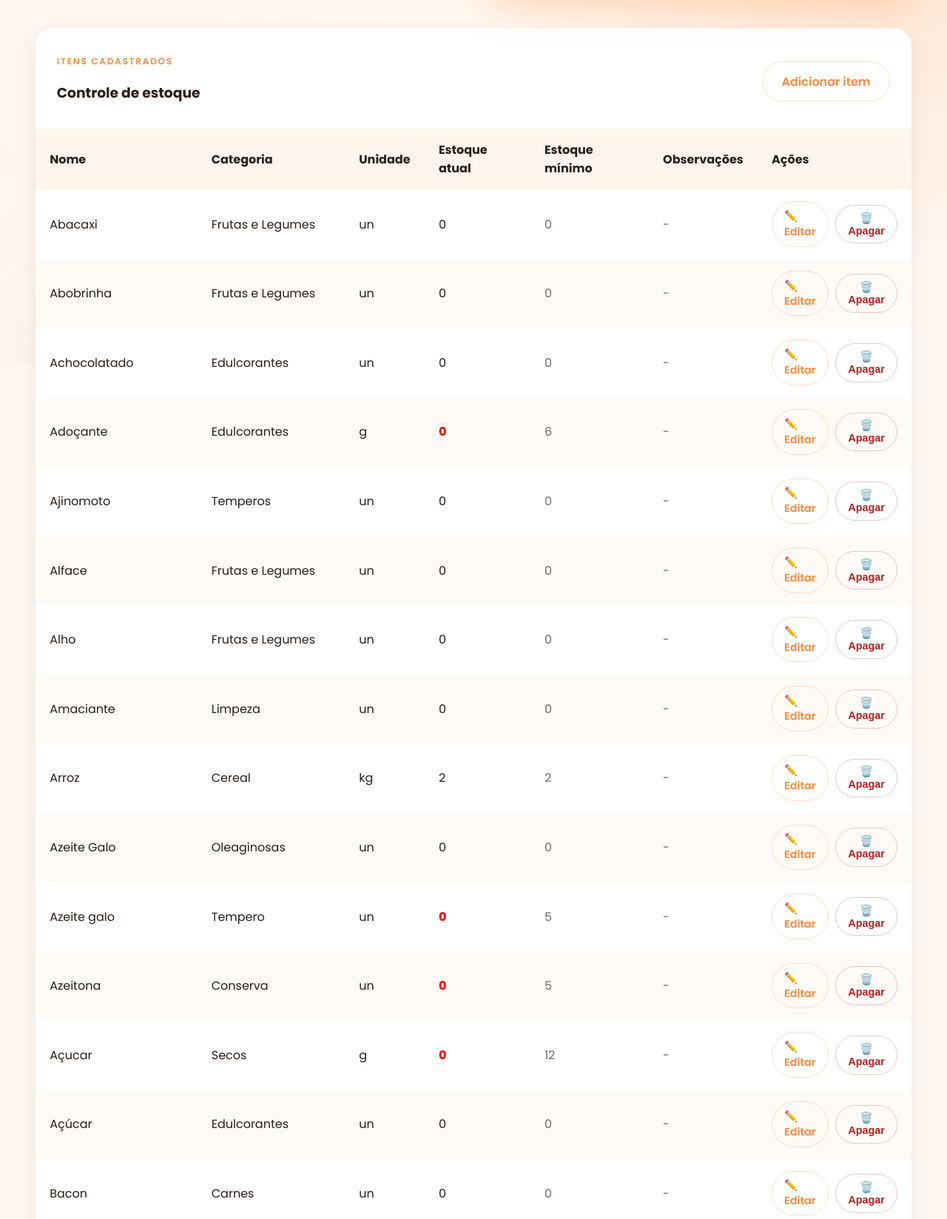
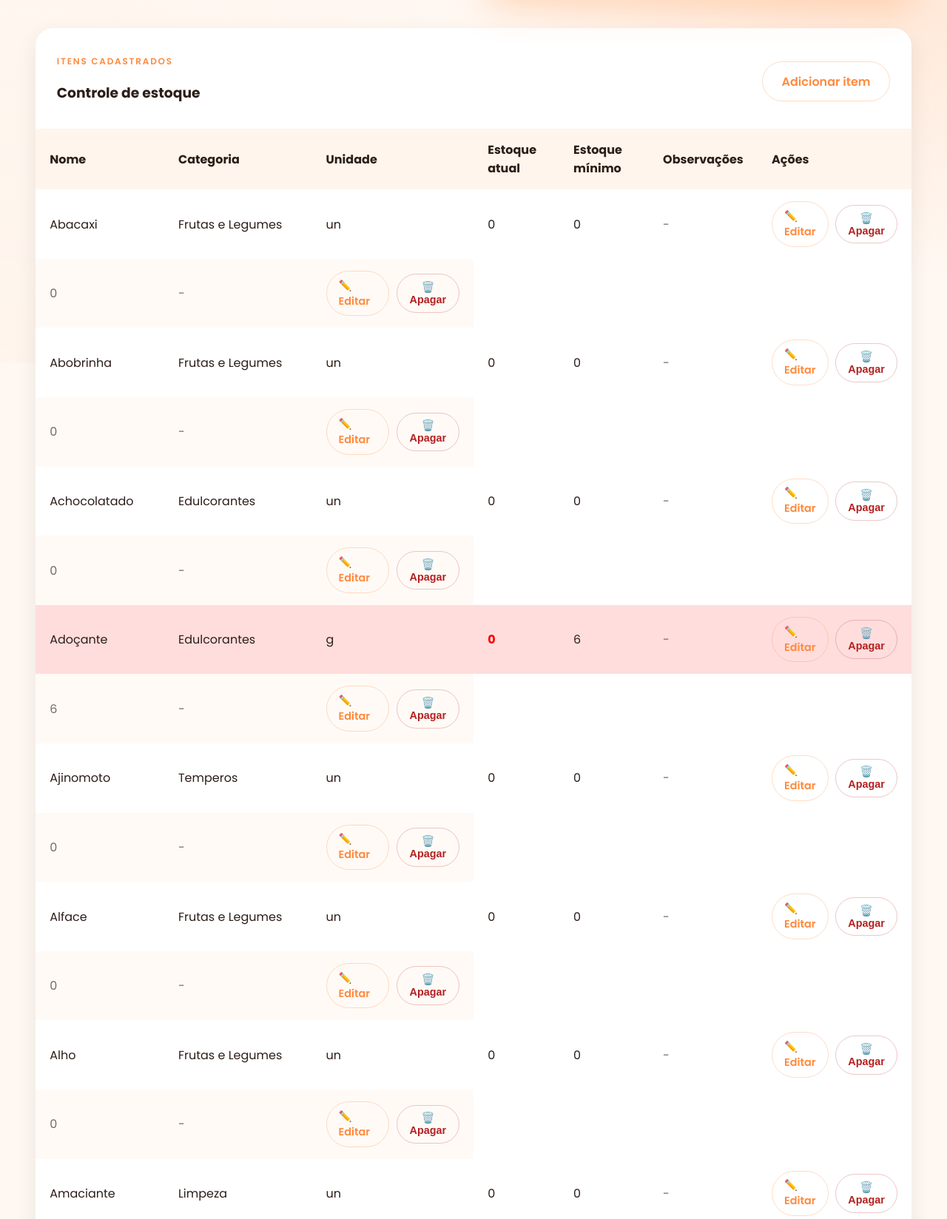
Before and after one commit to marisouzarodrigues0401-byte/controle-de-estoque-petzoo, a Flask app: page /estoque in a window 1280 px wide. Shown: the part 309-1957 px from the top of the page at 74% size. Run offline with Flask 3, Linux system fonts and the light colour scheme.

Commit message:
Update estoque.html

```diff
--- a/app/templates/estoque.html
+++ b/app/templates/estoque.html
@@ -37,15 +37,35 @@
             <tbody>
                 {% if items %}
                     {% for item in items %}
-                        <tr>
-                            <td>{{ item.nome }}</td>
-                            <td>{{ item.categoria or '-' }}</td>
-                            <td>{{ item.unidade or '-' }}</td>
-                           <td
-    style="{% if item.estoque_atual < item.estoque_minimo %}color:#ff0000; font-weight: bold;{% endif %}"
->
-    {{ item.estoque_atual }}
-</td>
+                       <tr class="{% if item.estoque_atual < item.estoque_minimo %}low-stock{% endif %}">
+    <td>{{ item.nome }}</td>
+    <td>{{ item.categoria or '-' }}</td>
+    <td>{{ item.unidade or '-' }}</td>
+
+    <td>
+        {% if item.estoque_atual < item.estoque_minimo %}
+            <span style="color: red; font-weight: bold;">
+                {{ item.estoque_atual }}
+            </span>
+        {% else %}
+            {{ item.estoque_atual }}
+        {% endif %}
+    </td>
+
+    <td>{{ item.estoque_minimo }}</td>
+
+    <td class="muted">{{ item.observacoes or '-' }}</td>
+
+    <td>
+        <div class="table-actions">
+            <a class="btn ghost small" href="{{ url_for('main.editar_item', item_id=item.id) }}">✏️ Editar</a>
+            <form method="post" action="{{ url_for('main.deletar_item', item_id=item.id) }}" onsubmit="return confirm('Deseja remover este item?');">
+                <button type="submit" class="btn danger small">🗑️ Apagar</button>
+            </form>
+        </div>
+    </td>
+</tr>
+
 
                            <td class="muted">{{ item.estoque_minimo }}</td>
 
@@ -69,4 +89,10 @@
         </table>
     </div>
 </article>
+<style>
+    .low-stock {
+        background-color: #ffdddd !important;
+    }
+</style>
+
 {% endblock %}
```
